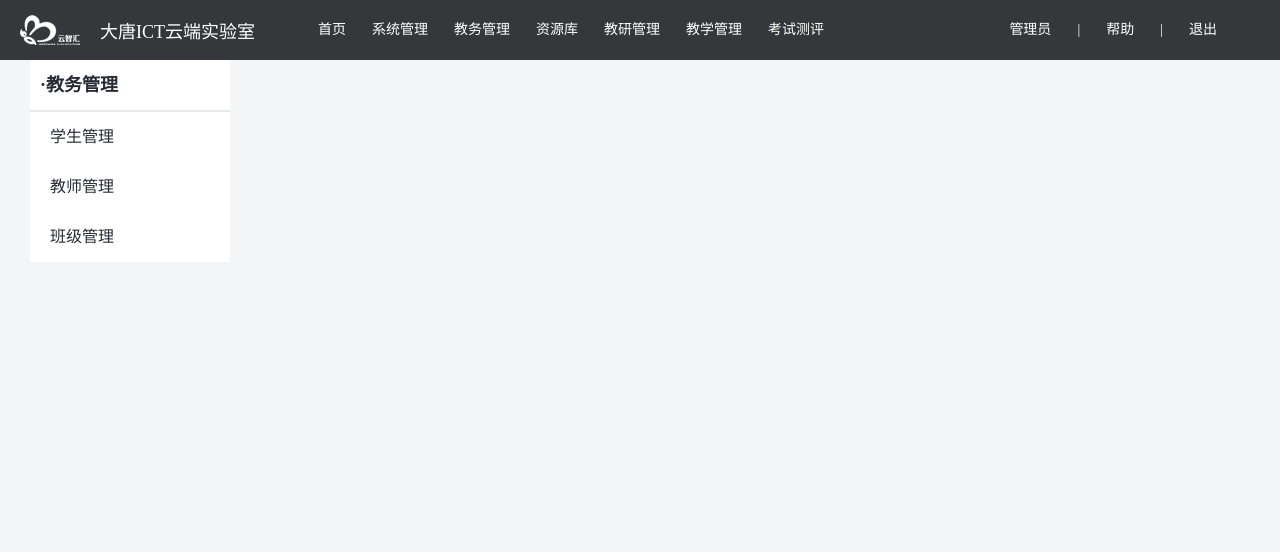
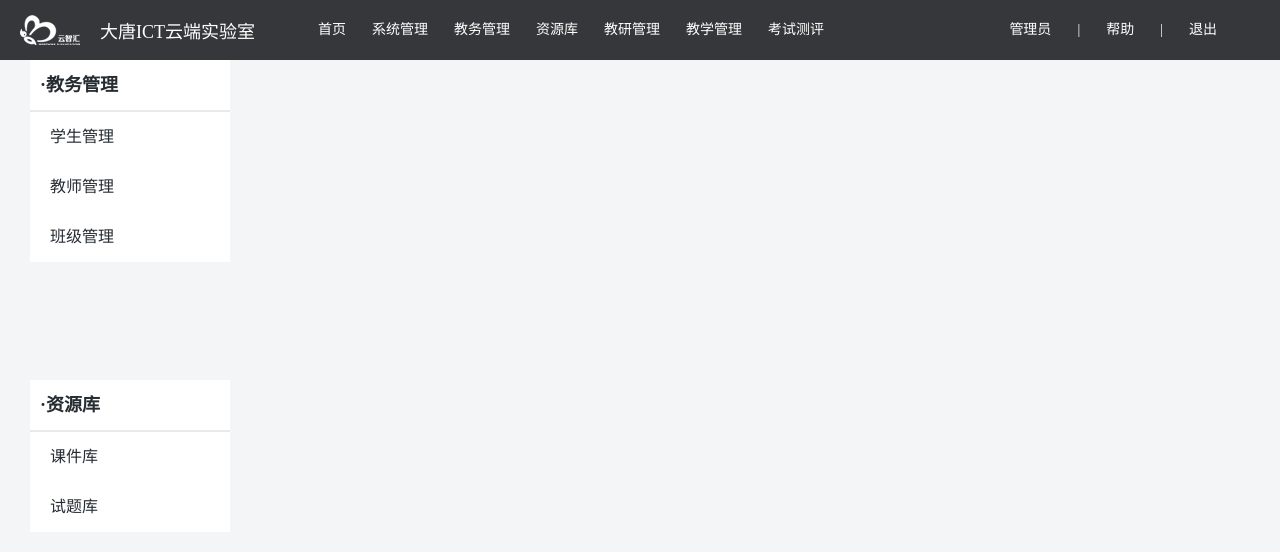
Before and after one commit to jiaqiqii/hrbuEduCloud, a Vue app: page /#/menus in a window 1280 px wide. Shown: the top 552 px of the page. Built offline with nearby package versions, Linux system fonts and the light colour scheme.

Commit message:
课件库

```diff
--- a/src/components/Header.vue
+++ b/src/components/Header.vue
@@ -8,7 +8,7 @@
           <li>首页</li>
           <router-link to="/menus/usermanage" tag="li">系统管理</router-link>
           <router-link to="/menus/stumanage" tag="li">教务管理</router-link>
-          <li>资源库</li>
+          <router-link to="/menus/courseware" tag="li">资源库</router-link>
           <li>教研管理</li>
           <li>教学管理</li>
           <li>考试测评</li>
--- /dev/null
+++ b/src/components/SideMenus1.vue
@@ -0,0 +1,44 @@
+<template>
+  <div class="sidemenus1">
+      <h2>·资源库</h2>
+      <ul>
+          <li>课件库</li>
+          <li>试题库</li>
+
+
+      </ul>
+  </div>
+</template>
+
+<script>
+export default {
+
+}
+</script>
+
+<style  lang="less" scoped>
+.sidemenus1{
+    // height: 100vh;
+    height: (100vh-60px);
+    h2{
+        width: 190px;
+        line-height: 50px;
+        font-weight: 700;
+        font-size: 18px;
+        color: #262C32;
+        padding-left: 10px;
+        background-color: #fff;
+    }
+    ul{
+        border-top:2px solid #e8e9eb;
+        background-color: #fff;
+        width: 200px;
+        li{
+            line-height: 50px;
+            padding-left: 20px;
+            color: #262C32;
+
+        }
+    }
+}
+</style>
--- a/src/router/index.js
+++ b/src/router/index.js
@@ -18,6 +18,7 @@ import UserManage from "../views/UserManage"
 
 import StuManage from "../views/StuManage"
 
+import CourseWare from "../views/CourseWare"
 export default new VueRouter({
     routes:[
     {
@@ -57,5 +58,18 @@ export default new VueRouter({
             }
         ]
     },
+    {
+        path:"/menus",
+        name: "Menus",
+        component:Menus,
+        children:[
+            {
+                path:"courseware",
+                name: "CourseWare",
+                component:CourseWare
+            }
+        ]
+
+    }
 ]
 })
--- /dev/null
+++ b/src/views/CourseWare.vue
@@ -0,0 +1,75 @@
+<template>
+  <div class="courseware">
+      <p>课件库</p>
+
+       <div class="daohang">
+           <el-row>
+            <el-button>选择知识点</el-button>
+
+            </el-row>
+
+            <el-dropdown :hide-on-click="true">
+                <span class="el-dropdown-link">
+                    下拉菜单<i class="el-icon-arrow-down el-icon--right"></i>
+                </span>
+                <el-dropdown-menu slot="dropdown">
+                    <el-dropdown-item>黄金糕</el-dropdown-item>
+                    <el-dropdown-item>狮子头</el-dropdown-item>
+                    <el-dropdown-item>螺蛳粉</el-dropdown-item>
+                    <el-dropdown-item disabled>双皮奶</el-dropdown-item>
+                    <el-dropdown-item divided>蚵仔煎</el-dropdown-item>
+                </el-dropdown-menu>
+            </el-dropdown>
+
+
+
+
+       </div>
+       <div class="content">
+
+       </div>
+  </div>
+</template>
+
+<script>
+export default {
+    name:"CourseWare"
+}
+</script>
+
+<style lang="less" scoped>
+.courseware{
+    margin-left: 20px;
+    width: 100%;
+p{
+        color: #7A7F85;
+        line-height: 56px;
+ }
+.content{
+        width: 1000px;
+        height: 200px;
+        background-color: #fff;
+        margin-top: 10px;
+    }
+.daohang{
+
+    display: flex;
+    width: 980px;
+    height: 60px;
+    background: inherit;
+    background-color: rgba(255, 255, 255, 1);
+    border: none;
+    border-radius: 6px;
+    box-shadow: 0px 1px 6px rgba(233, 237, 240, 0.349019607843137);
+    padding: 20px 0 0 20px;
+    }
+}
+ .el-dropdown-link {
+    cursor: pointer;
+    color: #409EFF;
+  }
+  .el-icon-arrow-down {
+    font-size: 12px;
+  }
+
+</style>
--- a/src/views/Menus.vue
+++ b/src/views/Menus.vue
@@ -5,6 +5,9 @@
       <EduSideMenus/>
       <router-view></router-view>
     </div>
+    <div class="main">
+          <SideMenus1 />
+      </div>
   </div>
 </template>
 
@@ -13,11 +16,13 @@ import Header from "../components/Header"
 
 import EduSideMenus from "../components/EduSideMenus"
 
+import SideMenus1 from "../components/SideMenus1"
 export default {
     name:"myMenus",
     components:{
         Header,
         EduSideMenus,
+        SideMenus1,
     }
 }
 </script>
```
